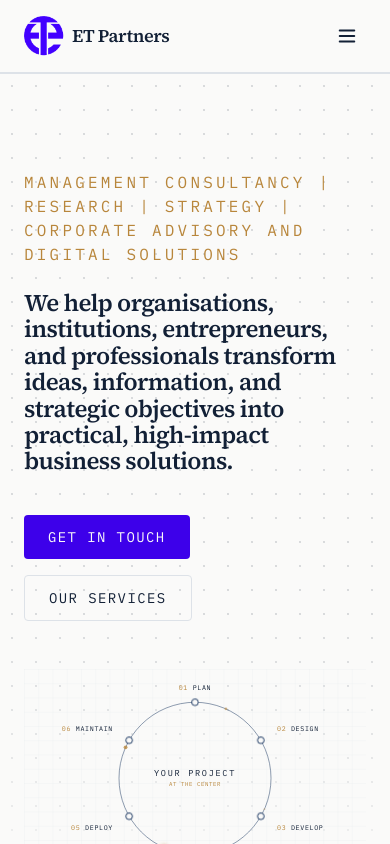
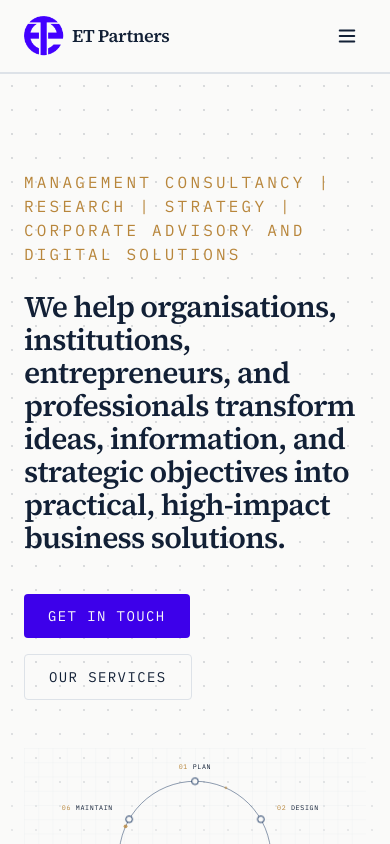
Before and after one commit to olumuyiwaa/etmanagement, a Next.js app: page / in a window 390 px wide. Shown: the top 844 px of the page. Built offline with nearby package versions, Linux system fonts and the light colour scheme.

Commit message:
hero text improvement for mobile

```diff
--- a/components/Hero.tsx
+++ b/components/Hero.tsx
@@ -10,7 +10,7 @@ export default function Hero() {
           <p className="mb-6 font-mono text-s uppercase tracking-[0.2em] text-insight">
             {company.strapline}
           </p>
-          <p className="font-display text-2xl font-semibold leading-[1.1] tracking-tight text-ink md:text-4xl">
+          <p className="font-display text-3xl font-semibold leading-[1.1] tracking-tight text-ink md:text-4xl">
             {company.aboutLead}
           </p>
 
```
